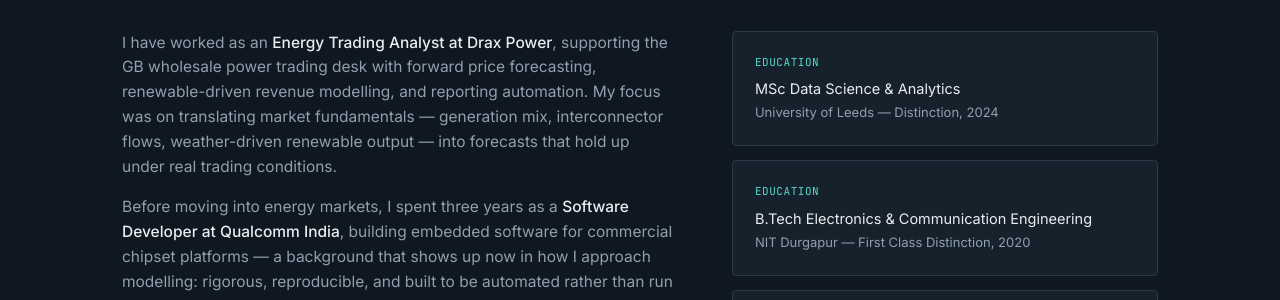
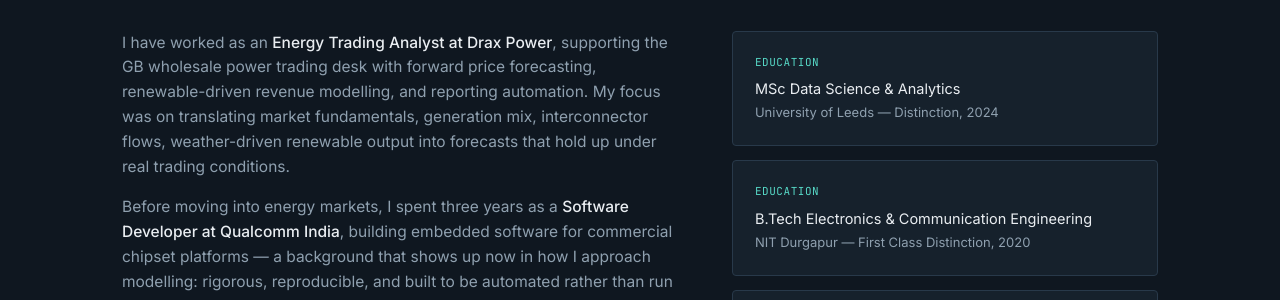
Before and after one commit to Amitav507/Amitav507.github.io, a Jekyll site: the page built from index.html, in a window 1280 px wide and 900 px high, scrolled down 495 px. Shown: the part 227-527 px from the top of the window. Built offline with Jekyll 4.4.1, drawn with Linux system fonts in a browser that asks for light colours.

Commit message:
Content changes after Review

```diff
--- a/_config.yml
+++ b/_config.yml
@@ -9,7 +9,7 @@
 email: "amitava507@gmail.com"
 linkedin_url: "https://www.linkedin.com/in/amitava-das-77b411155/"
 github_url: "https://github.com/Amitav507"
-cv_file: "/assets/Amitava_Das_Quant_Analyst.pdf"    # drop your CV PDF into assets/ and update this if renamed
+cv_file: "/assets/Amitava_Das_Quant_Analyst_1.pdf"    # drop your CV PDF into assets/ and update this if renamed
 
 # Base URL: leave blank if using a USERNAME.github.io repo.
 # If this is a project site (e.g. github.com/username/portfolio),
--- a/_includes/ticker.html
+++ b/_includes/ticker.html
@@ -6,6 +6,7 @@
       <span><b>RENEWABLES</b> — SCENARIO MODELLING</span>
       <span><b>MARKET FUNDAMENTALS </b> — FORWARD CURVE FORECASTING</span>
       <span><b>REAL TIME SYSTEM MONITORING </b> — ASSET DISPATCH AND POSITIONING</span>
+      <span><b>MARKET COMMENTARY </b> — STAKEHOLDER ENGAGEMENT</span>
     {% endfor %}
   </div>
 </div>
--- a/index.html
+++ b/index.html
@@ -40,8 +40,8 @@
         <p>
           I have worked as an <b>Energy Trading Analyst at Drax Power</b>, supporting the GB wholesale power
           trading desk with forward price forecasting, renewable-driven revenue modelling, and
-          reporting automation. My focus was on translating market fundamentals — generation mix,
-          interconnector flows, weather-driven renewable output — into forecasts that hold up
+          reporting automation. My focus was on translating market fundamentals, generation mix,
+          interconnector flows, weather-driven renewable output into forecasts that hold up
           under real trading conditions.
         </p>
         <p>
```
Also changed, not shown: 2 other files.
